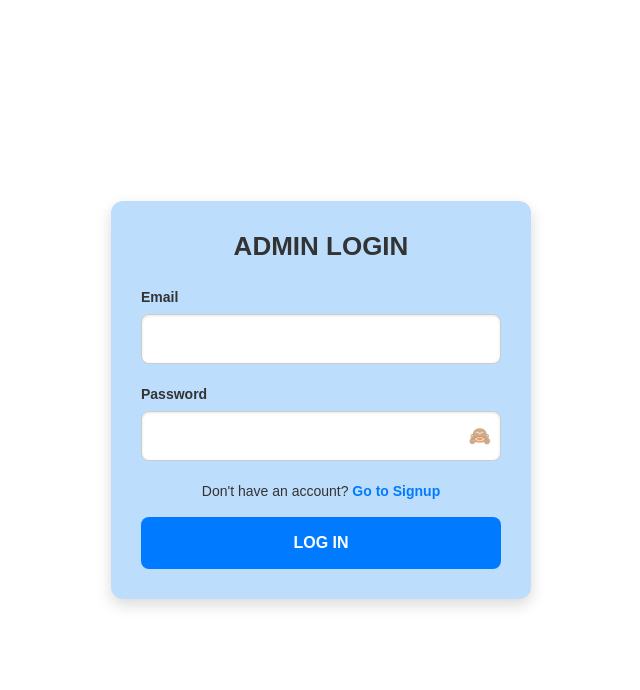
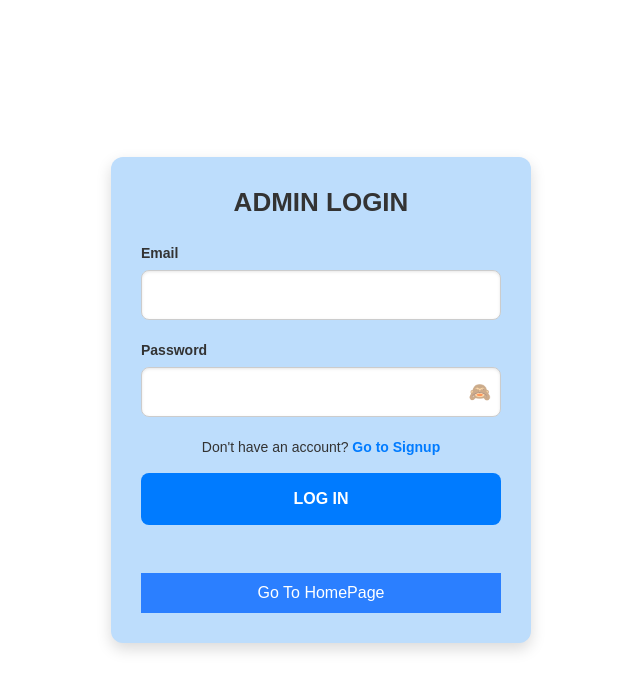
Before and after one commit to Yashwanthmalviya/my-app, a React (Vite) app: page /admin-login in a window 1280 px wide. Shown: the top 690 px of the page, without its empty margins (319-959 px from the left). Built offline with nearby package versions, Linux system fonts and the light colour scheme.

Commit message:
new push

```diff
--- a/src/pages/AdminLogin.jsx
+++ b/src/pages/AdminLogin.jsx
@@ -2,6 +2,7 @@ import React, { useState } from "react";
 import { useNavigate } from "react-router-dom";
 import { adminLogin } from "../api/authAPI"; // Import API function
 import "../styles/AdminLogin.css";
+import { Link } from "react-router-dom";
 
 const AdminLogin = () => {
     const [email, setEmail] = useState("");
@@ -83,6 +84,14 @@ const AdminLogin = () => {
                         {loading ? "Logging in..." : "LOG IN"}
                     </button>
                 </form>
+                <Link to={"https://erp-dashboard-azure.vercel.app/"} >
+                    <button
+                        type="submit"
+                        className="w-full mt-5 bg-blue-500 text-white py-2 rounded-lg hover:bg-blue-700 transition"
+                    >
+                        Go To HomePage
+                    </button>
+                </Link>
             </div>
         </div>
     );
```
